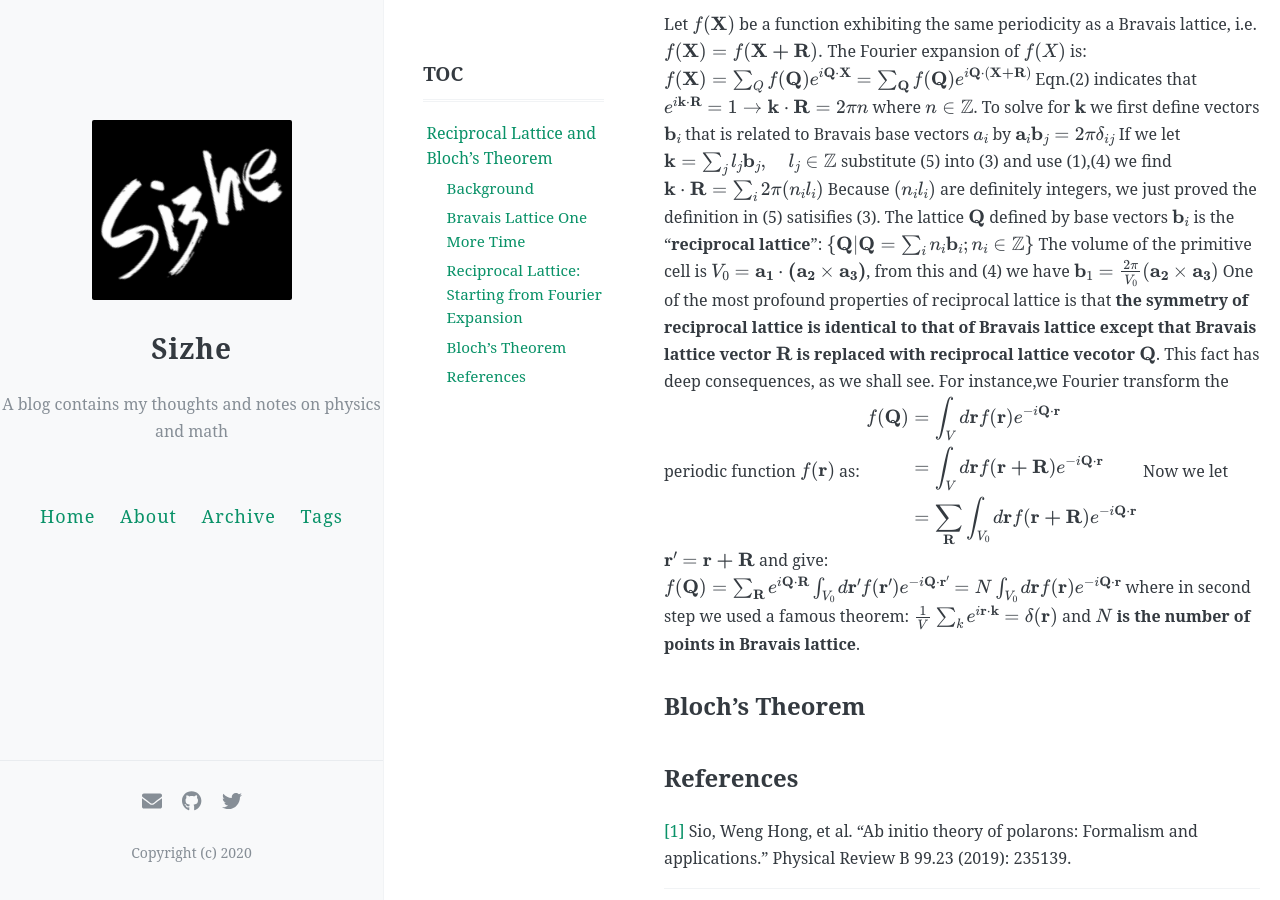
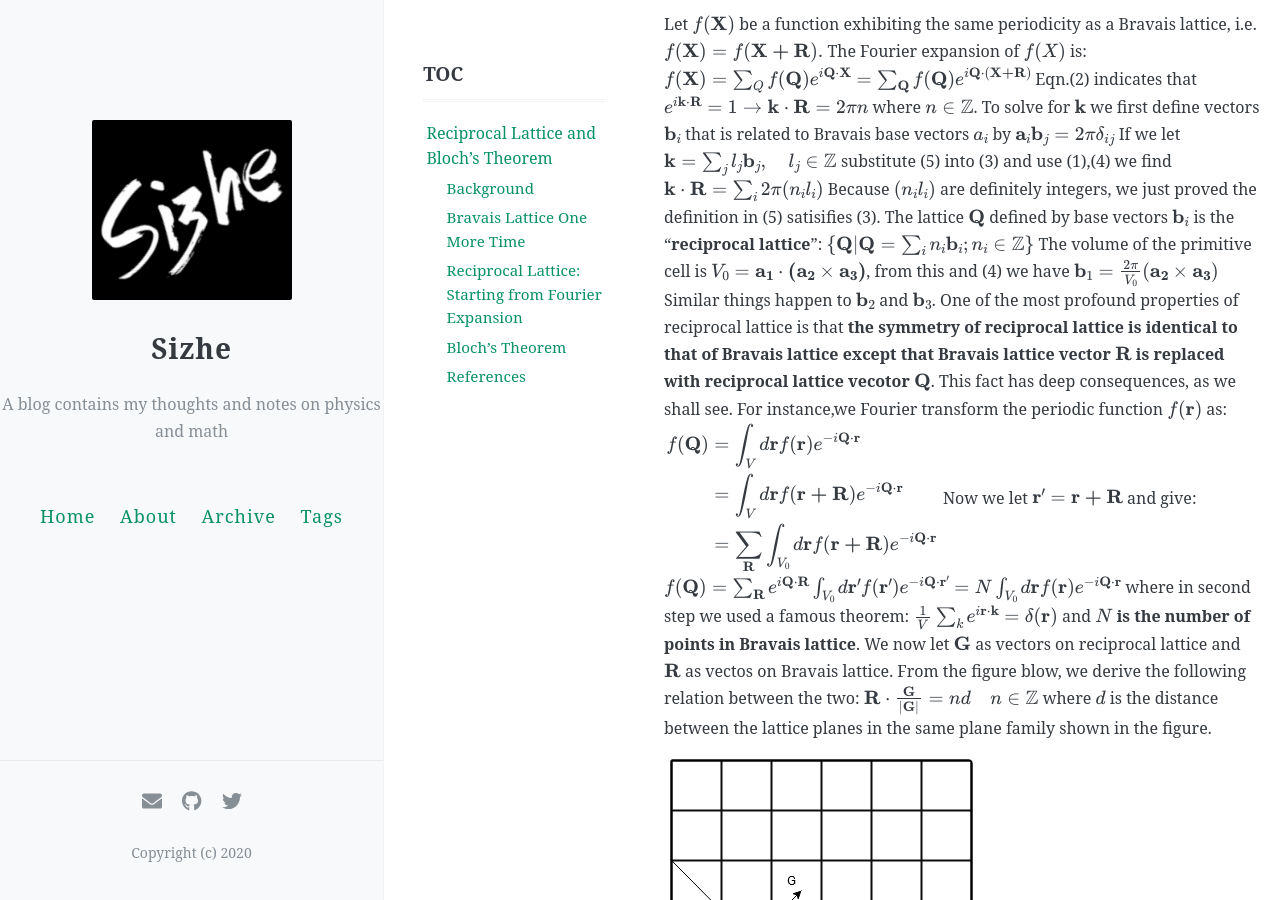
Before and after one commit to Lonitch/Lonitch.github.io, a Jekyll site: the page built from _posts/2020-05-18-Bravais-lattice-Bloch-theorem.md, in a window 1280 px wide and 900 px high, scrolled down 1435 px. Built offline with Jekyll 4.4.1, drawn with Linux system fonts in a browser that asks for light colours; formulas are drawn with MathJax 3; comment, search, counter and statistics services are not loaded.

Commit message:
Update 2020-05-18-Bravais-lattice-Bloch-theorem.md

```diff
--- a/_posts/2020-05-18-Bravais-lattice-Bloch-theorem.md
+++ b/_posts/2020-05-18-Bravais-lattice-Bloch-theorem.md
@@ -73,7 +73,7 @@ The volume of the primitive cell is $V_0=\mathbf{a_1\cdot(a_2\times a_3)}$, from
 $$
 \mathbf{b}_1=\frac{2\pi}{V_0}(\mathbf{a_2\times a_3})\tag{7}
 $$
-One of the most profound properties of reciprocal lattice is that **the symmetry of reciprocal lattice is identical to that of Bravais lattice except that Bravais lattice vector $\mathbf{R}$ is replaced with reciprocal lattice vecotor $\mathbf{Q}$**. This fact has deep consequences, as we shall see. For instance,we Fourier transform the periodic function $f(\mathbf{r})$ as:
+Similar things happen to $\mathbf{b}_2$ and $\mathbf{b}_3$. One of the most profound properties of reciprocal lattice is that **the symmetry of reciprocal lattice is identical to that of Bravais lattice except that Bravais lattice vector $\mathbf{R}$ is replaced with reciprocal lattice vecotor $\mathbf{Q}$**. This fact has deep consequences, as we shall see. For instance,we Fourier transform the periodic function $f(\mathbf{r})$ as:
 $$
 \begin{align}
 f(\mathbf{Q})&=\int_{V}d\mathbf{r}f(\mathbf{r})e^{-i\mathbf{Q}\cdot\mathbf{r}}\\
@@ -88,7 +88,13 @@ f(\mathbf{Q})=\sum_{\mathbf{R}}e^{i\mathbf{Q}\cdot\mathbf{R}}\int_{V_0}d\mathbf{
 $$
 where in second step we used a famous theorem:
 $$\frac{1}{V}\sum_ke^{i\mathbf{r\cdot k}}=\delta(\mathbf{r})\tag{11}$$
-and **$N$ is the number of points in Bravais lattice**.
+and **$N$ is the number of points in Bravais lattice**. We now let $\mathbf{G}$ as vectors on reciprocal lattice and $\mathbf{R}$ as vectos on Bravais lattice. From the figure blow, we derive the following relation between the two:
+$$
+\mathbf{R}\cdot\frac{\mathbf{G}}{|\mathbf{G}|}=nd\quad n\in\mathbb{Z}
+$$
+where $d$ is the distance between the lattice planes in the same plane family shown in the figure.
+
+![R and G on lattice]({{ site.url }}/images/R-G-lattice.png)
 ## Bloch's Theorem
 
 ## References
```
